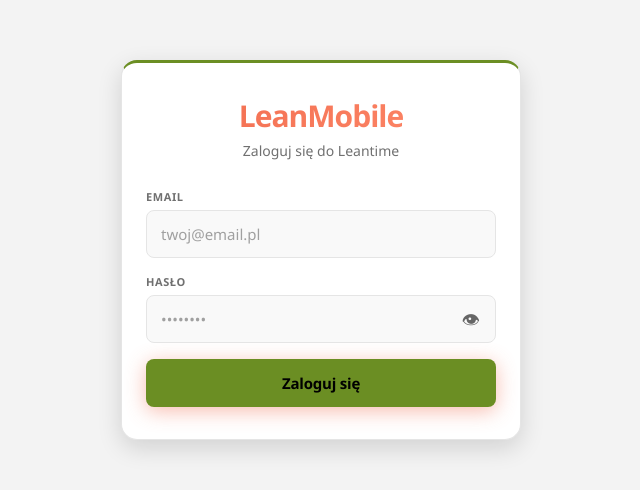
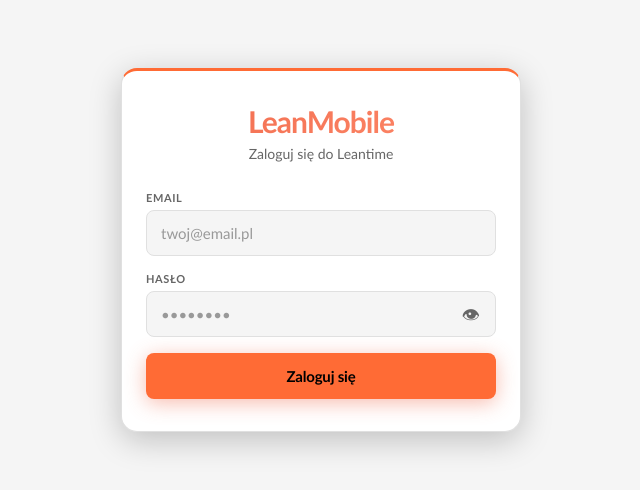
Before and after one commit to firmalimanczyk-del/leanmobile, a Next.js app: page / in a window 1280 px wide. Shown: the part 150-640 px from the top of the page, without its empty margins (319-959 px from the left). Built offline with nearby package versions, Linux system fonts and the light colour scheme; no server answers.

Commit message:
style: implement LimHub UI Design Spec (Primary Orange #FF6B35)

```diff
--- a/src/app/globals.css
+++ b/src/app/globals.css
@@ -11,72 +11,77 @@
 }
 
 /* ══════════════════════════════════════════════
-   LIGHT MODE — Windows 11 Fluent UI
-   Czyste, jasne, Mica-like surfaces
+   LIGHT MODE — LimHub (Specyfikacja UI)
+   Czysty design, pomarańczowe akcenty (#FF6B35)
    ══════════════════════════════════════════════ */
 :root {
-  --font: 'Segoe UI Variable', 'Segoe UI', 'Inter', -apple-system, Roboto, sans-serif;
+  --font: 'Calibri', system-ui, -apple-system, 'Segoe UI', Roboto, sans-serif;
 
-  /* Tła — Windows 11 Mica */
-  --bg: #F3F3F3;
+  /* Tła */
+  --bg: #F5F5F5;
   --card: #FFFFFF;
-  --card-2: #F9F9F9;
+  --card-2: #F5F5F5;
 
-  /* Obramowania — subtelne Win11 */
-  --border: #E5E5E5;
+  /* Obramowania */
+  --border: #E0E0E0;
 
-  /* Tekst — Fluent neutral */
-  --text: #1A1A1A;
-  --text-2: #424242;
-  --text-3: #707070;
-  --text-4: #A0A0A0;
+  /* Tekst */
+  --text: #333333;
+  --text-2: #666666;
+  --text-3: #666666;
+  --text-4: #999999;
 
-  /* Dark surfaces (header/nav) — Win11 ciemny pasek */
-  --dark: #202020;
-  --dark-2: #2D2D2D;
-  --dark-3: #383838;
-  --dark-4: #444444;
-  --dark-border: rgba(255, 255, 255, 0.08);
-  --dark-border-strong: rgba(255, 255, 255, 0.14);
+  /* Dark surfaces (np. top header w aplikacji) */
+  --dark: #FF6B35;
+  /* Primary Orange w Headerze */
+  --dark-2: #E55A2B;
+  --dark-3: #CC4E24;
+  --dark-4: #B3441F;
+  --dark-border: rgba(255, 255, 255, 0.2);
+  --dark-border-strong: rgba(255, 255, 255, 0.3);
 
   /* Tła kart statusowych */
-  --overdue-bg: #FDE8E8;
-  --thisweek-bg: #FFF4DB;
-  --later-bg: #F0EBFA;
+  --overdue-bg: #FFCDD2;
+  /* L4 / Niedziela (red) */
+  --thisweek-bg: #FFF3E0;
+  /* Czekajace (żółty/pomarańcz) */
+  --later-bg: #E8F5E9;
+  /* Urlop / Sukces (green) */
 
-  /* Akcenty — Olive Green (#6B8E23) */
-  --coral: #6B8E23;
-  --coral-2: #82A332;
-  --coral-glow: rgba(107, 142, 35, 0.22);
-  --blue: #6B8E23;
-  --blue-glow: rgba(107, 142, 35, 0.18);
+  /* Akcenty — Primary Orange (#FF6B35) */
+  --coral: #FF6B35;
+  --coral-2: #E55A2B;
+  --coral-glow: rgba(255, 107, 53, 0.22);
+  --blue: #FF6B35;
+  --blue-glow: rgba(255, 107, 53, 0.18);
 
   /* Wstecz-compat aliasy */
   --amber: var(--coral);
   --amber-2: var(--coral-2);
-  --amber-bg: rgba(107, 142, 35, 0.08);
+  --amber-bg: rgba(255, 107, 53, 0.08);
   --amber-glow: var(--coral-glow);
 
-  /* Statusy — Fluent colors */
-  --red: #D13438;
-  --yellow: #CA8A04;
-  --green: #107C10;
-  --purple: #8764B8;
-  --orange: #DA7A0F;
+  /* Statusy */
+  --red: #EF5350;
+  --yellow: #FFB300;
+  --green: #4CAF50;
+  --purple: #B0BEC5;
+  /* Gray zamiast fioletowego */
+  --orange: #FF6B35;
 
-  /* Radius — Win11 rounded (8px standard) */
+  /* Radius (LimHub Spec) */
   --r-sm: 4px;
   --r-md: 8px;
   --r-lg: 12px;
   --r-xl: 16px;
   --r-full: 9999px;
 
-  /* Cienie — Fluent elevation */
-  --shadow-sm: 0 1px 2px rgba(0, 0, 0, 0.06), 0 1px 3px rgba(0, 0, 0, 0.10);
-  --shadow-md: 0 2px 8px rgba(0, 0, 0, 0.08), 0 4px 16px rgba(0, 0, 0, 0.06);
-  --shadow-lg: 0 8px 24px rgba(0, 0, 0, 0.14);
-  --shadow-amber: 0 2px 12px rgba(107, 142, 35, 0.25);
-  --shadow-coral: 0 2px 12px rgba(107, 142, 35, 0.25);
+  /* Cienie (LimHub Spec) */
+  --shadow-sm: 0 2px 8px rgba(0, 0, 0, 0.1);
+  --shadow-md: 0 4px 24px rgba(0, 0, 0, 0.2);
+  --shadow-lg: 0 8px 32px rgba(0, 0, 0, 0.22);
+  --shadow-amber: 0 4px 16px rgba(255, 107, 53, 0.25);
+  --shadow-coral: 0 4px 16px rgba(255, 107, 53, 0.25);
 
   /* Transitions */
   --t-fast: 0.10s ease;
--- a/src/app/layout.tsx
+++ b/src/app/layout.tsx
@@ -23,7 +23,7 @@
   initialScale: 1,
   maximumScale: 1,
   userScalable: false,
-  themeColor: '#202020',
+  themeColor: '#FF6B35',
 };
 
 export default function RootLayout({ children }: { children: React.ReactNode }) {
--- a/src/components/ui/TabBar.tsx
+++ b/src/components/ui/TabBar.tsx
@@ -9,10 +9,10 @@
 interface Tab { screen: Screen; label: string; icon: string }
 
 const TABS_LEFT: Tab[] = [
-    { screen: 'todos', label: 'Zadania', icon: '☑' },
+    { screen: 'todos', label: 'Zadania', icon: '📋' },
 ];
 const TABS_RIGHT: Tab[] = [
-    { screen: 'projects', label: 'Projekty', icon: '📂' },
+    { screen: 'projects', label: 'Projekty', icon: '🏗️' },
 ];
 
 export default function TabBar() {
```
Also changed, not shown: public/manifest.json.
